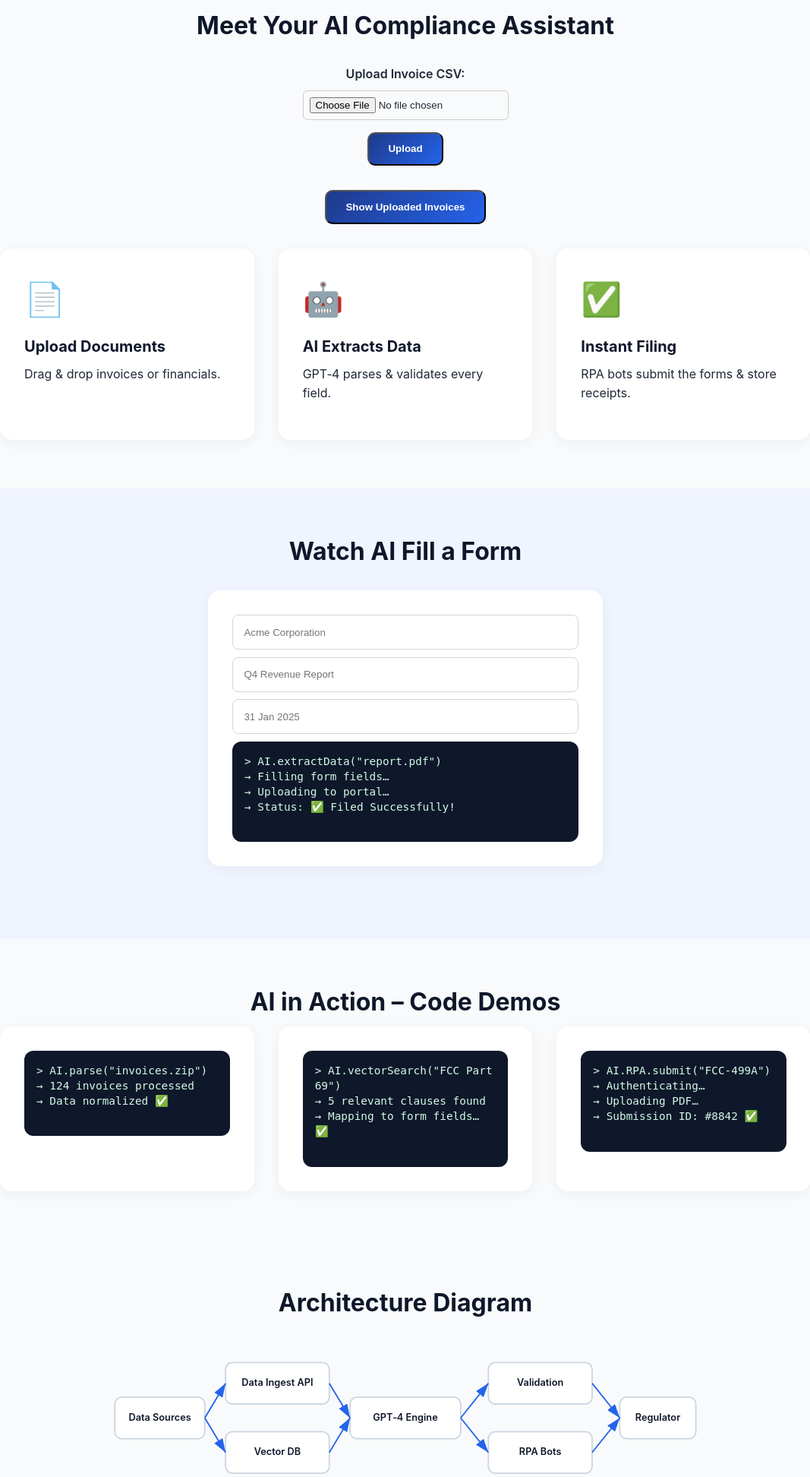
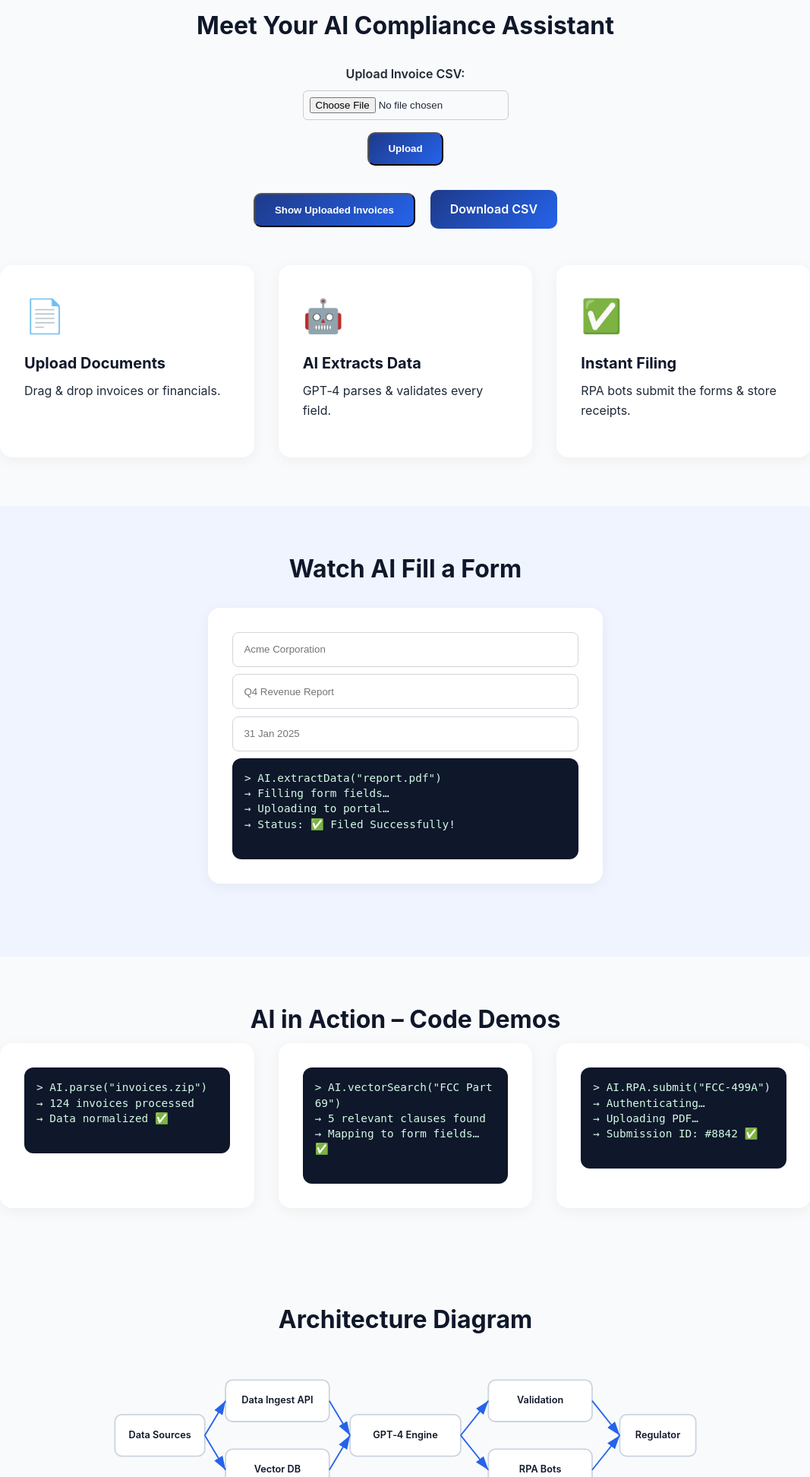
Before and after one commit to vikvo11/ai-compliance, a Flask app: page / in a window 1280 px wide. Shown: the part 395-2339 px from the top of the page at 76% size, without its empty margins (106-1173 px from the left). Run offline with Flask 2, Linux system fonts and the light colour scheme; tables that the repository leaves empty hold one stand-in row (values such as "Sample post"); parts of the project's set-up code (start-up, migrations or seed data) failed here and were passed over.

Commit message:
Update index.html

```diff
--- a/templates/index.html
+++ b/templates/index.html
@@ -1,13 +1,16 @@
 <!--
 Full working example with drag and drop for "Upload Documents"
-that behaves the same way as the "Upload Invoice CSV" form.
+that behaves like "Upload Invoice CSV," but now:
+ - The "Show Uploaded Invoices" button is only shown if there are invoices.
+ - The invoice list is placed right below the upload section,
+   not at the very bottom of the page.
 All comments in English.
 -->
 <!DOCTYPE html>
 <html lang="en">
 <head>
-  <meta charset="UTF-8">
-  <meta name="viewport" content="width=device-width, initial-scale=1.0">
+  <meta charset="UTF-8" />
+  <meta name="viewport" content="width=device-width, initial-scale=1.0"/>
   <title>AI‑Powered Compliance Filing</title>
   <style>
     /*
@@ -299,13 +302,58 @@ All comments in English.
         {% endif %}
       {% endwith %}
 
-      <!-- Toggle invoices button -->
-      <div style="text-align:center; margin:2rem auto;">
-        <button onclick="toggleInvoices()" class="btn">Show Uploaded Invoices</button>
-      </div>
+      <!--
+        Only show the "Show Uploaded Invoices" button if we actually have invoices.
+        Also put the invoice table here, so it won't be at the bottom of the page.
+      -->
+      {% if invoices|length > 0 %}
+        <div style="text-align:center; margin:2rem auto;">
+          <button onclick="toggleInvoices()" class="btn">Show Uploaded Invoices</button>
+          <a href="/export" class="btn" style="margin-left:1rem;">Download CSV</a>
+        </div>
+        <div id="invoiceTable"
+             style="margin-top:2rem; display:none; text-align:left; overflow-x:auto;">
+          <table style="width:100%; border-collapse:collapse;">
+            <thead>
+              <tr>
+                <th style="padding:8px; border-bottom:1px solid #ccc;">Client</th>
+                <th style="padding:8px; border-bottom:1px solid #ccc;">Invoice ID</th>
+                <th style="padding:8px; border-bottom:1px solid #ccc;">Amount</th>
+                <th style="padding:8px; border-bottom:1px solid #ccc;">Due Date</th>
+                <th style="padding:8px; border-bottom:1px solid #ccc;">Status</th>
+                <th style="padding:8px; border-bottom:1px solid #ccc;">Actions</th>
+              </tr>
+            </thead>
+            <tbody>
+              {% for inv in invoices %}
+              <tr>
+                <td style="padding:8px; border-bottom:1px solid #eee;">{{ inv.client.name }}</td>
+                <td style="padding:8px; border-bottom:1px solid #eee;">{{ inv.invoice_id }}</td>
+                <td style="padding:8px; border-bottom:1px solid #eee;">${{ '%.2f' % inv.amount }}</td>
+                <td style="padding:8px; border-bottom:1px solid #eee;">{{ inv.date_due }}</td>
+                <td style="padding:8px; border-bottom:1px solid #eee;">{{ inv.status }}</td>
+                <td style="padding:8px; border-bottom:1px solid #eee;">
+                  <a class="btn" style="padding:0.3rem 1rem; font-size:0.8rem;" href="/export/{{ inv.id }}">Download</a>
+                  <a class="btn" style="padding:0.3rem 1rem; font-size:0.8rem;" href="/edit/{{ inv.id }}">Edit</a>
+                  <form method="POST"
+                        action="/delete/{{ inv.id }}"
+                        onsubmit="return confirm('Are you sure you want to delete this invoice?');"
+                        style="display:inline-block;">
+                    <button type="submit" class="btn"
+                            style="padding:0.3rem 1rem; font-size:0.8rem; background:#ef4444;">
+                      Delete
+                    </button>
+                  </form>
+                </td>
+              </tr>
+              {% endfor %}
+            </tbody>
+          </table>
+        </div>
+      {% endif %}
 
       <!-- Feature cards -->
-      <div class="grid-3">
+      <div class="grid-3" style="margin-top:3rem;">
         <div class="card">
           <div class="icon">📄</div>
           <h3>Upload Documents</h3>
@@ -367,6 +415,7 @@ All comments in English.
               <polygon points="0 0,10 3.5,0 7" fill="var(--clr-primary)"/>
             </marker>
           </defs>
+
           <rect x="30" y="80" width="130" height="60" rx="10" class="node"/>
           <text x="95" y="110" class="node-text">Data Sources</text>
 
@@ -406,55 +455,6 @@ All comments in English.
       <h2>Ready to Transform Compliance?</h2>
       <p>Let’s discuss how AI can streamline your regulatory filings.</p>
       <a class="btn" href="mailto:contact@telecom-ai.com">Request a Demo</a>
-    </div>
-  </section>
-
-  <!--
-    Invoices Table & CSV Export
-  -->
-  <section class="fade">
-    <div class="container" style="text-align:center;">
-      <button onclick="toggleInvoices()" class="btn">Show Uploaded Invoices</button>
-      <a href="/export" class="btn" style="margin-top:1rem; display:inline-block;">Download CSV</a>
-      <div id="invoiceTable"
-           style="margin-top:2rem; display:none; text-align:left; overflow-x:auto;">
-        <table style="width:100%; border-collapse:collapse;">
-          <thead>
-            <tr>
-              <th style="padding:8px; border-bottom:1px solid #ccc;">Client</th>
-              <th style="padding:8px; border-bottom:1px solid #ccc;">Invoice ID</th>
-              <th style="padding:8px; border-bottom:1px solid #ccc;">Amount</th>
-              <th style="padding:8px; border-bottom:1px solid #ccc;">Due Date</th>
-              <th style="padding:8px; border-bottom:1px solid #ccc;">Status</th>
-              <th style="padding:8px; border-bottom:1px solid #ccc;">Actions</th>
-            </tr>
-          </thead>
-          <tbody>
-            {% for inv in invoices %}
-            <tr>
-              <td style="padding:8px; border-bottom:1px solid #eee;">{{ inv.client.name }}</td>
-              <td style="padding:8px; border-bottom:1px solid #eee;">{{ inv.invoice_id }}</td>
-              <td style="padding:8px; border-bottom:1px solid #eee;">${{ '%.2f' % inv.amount }}</td>
-              <td style="padding:8px; border-bottom:1px solid #eee;">{{ inv.date_due }}</td>
-              <td style="padding:8px; border-bottom:1px solid #eee;">{{ inv.status }}</td>
-              <td style="padding:8px; border-bottom:1px solid #eee;">
-                <a class="btn" style="padding:0.3rem 1rem; font-size:0.8rem;" href="/export/{{ inv.id }}">Download</a>
-                <a class="btn" style="padding:0.3rem 1rem; font-size:0.8rem;" href="/edit/{{ inv.id }}">Edit</a>
-                <form method="POST"
-                      action="/delete/{{ inv.id }}"
-                      onsubmit="return confirm('Are you sure you want to delete this invoice?');"
-                      style="display:inline-block;">
-                  <button type="submit" class="btn"
-                          style="padding:0.3rem 1rem; font-size:0.8rem; background:#ef4444;">
-                    Delete
-                  </button>
-                </form>
-              </td>
-            </tr>
-            {% endfor %}
-          </tbody>
-        </table>
-      </div>
     </div>
   </section>
 
```
